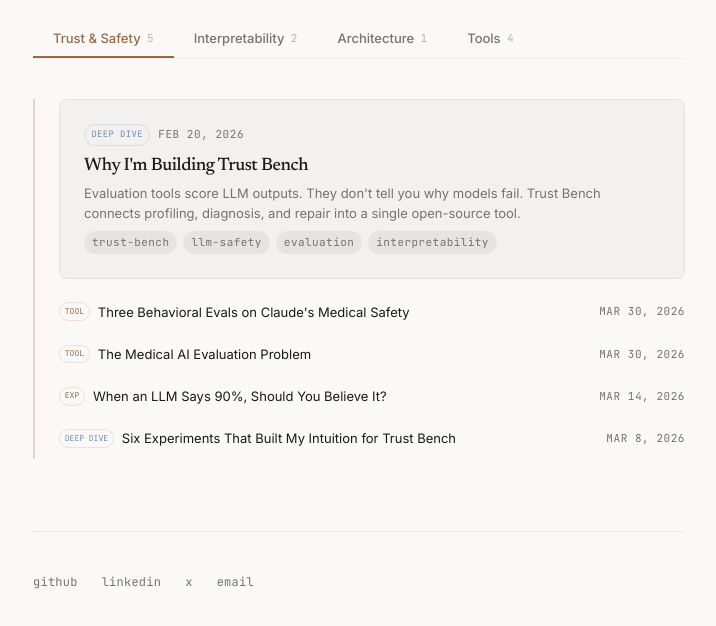
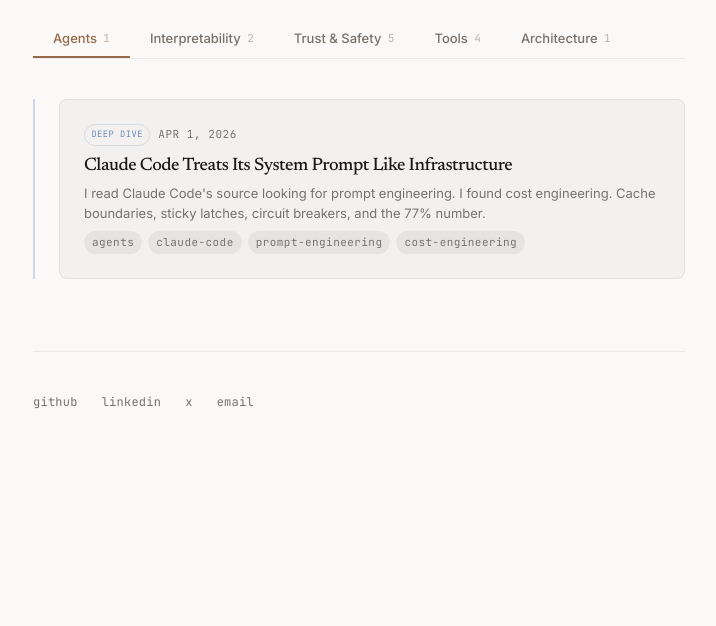
Before and after one commit to amaljithkuttamath/amaljithkuttamath.github.io, an Astro site: page /blog in a window 1280 px wide. Shown: the part 204-830 px from the top of the page, without its empty margins (281-997 px from the left). After the commit the page ends 800 px from the top, so only its background shows below. Built offline with nearby package versions, Linux system fonts and the light colour scheme; Astro itself is replaced by a stand-in of ours.

Commit message:
Derive blog threads from posts, add fallback for new threads

```diff
--- a/src/pages/blog.astro
+++ b/src/pages/blog.astro
@@ -25,12 +25,16 @@
   ...astroPosts,
 ].sort((a, b) => new Date(b.frontmatter.date).getTime() - new Date(a.frontmatter.date).getTime());
 
-const threads = [
-  { id: 'trust', label: 'Trust & Safety' },
-  { id: 'interpretability', label: 'Interpretability' },
-  { id: 'architecture', label: 'Architecture' },
-  { id: 'tools', label: 'Tools' },
-];
+const threadLabels: Record<string, string> = {
+  trust: 'Trust & Safety',
+  interpretability: 'Interpretability',
+  architecture: 'Architecture',
+  tools: 'Tools',
+  agents: 'Agents',
+};
+
+const threadIds = [...new Set(posts.map((p) => p.frontmatter.thread).filter(Boolean))];
+const threads = threadIds.map((id) => ({ id, label: threadLabels[id] || id.charAt(0).toUpperCase() + id.slice(1) }));
 
 const postsByThread = new Map<string, typeof posts>();
 for (const thread of threads) {
@@ -54,6 +58,7 @@
   interpretability: 'rgba(184,122,80,0.3)',
   architecture: 'rgba(184,122,80,0.3)',
   tools: 'rgba(90,154,110,0.3)',
+  agents: 'rgba(107,138,184,0.3)',
 };
 ---
 
@@ -78,7 +83,7 @@
     const threadPosts = postsByThread.get(thread.id) || [];
     const featured = threadPosts.find((p) => p.frontmatter.featured) || threadPosts[0];
     const rest = threadPosts.filter((p) => p !== featured);
-    const borderColor = threadBorderColors[thread.id];
+    const borderColor = threadBorderColors[thread.id] || 'rgba(184,122,80,0.3)';
 
     return (
       <div
```
